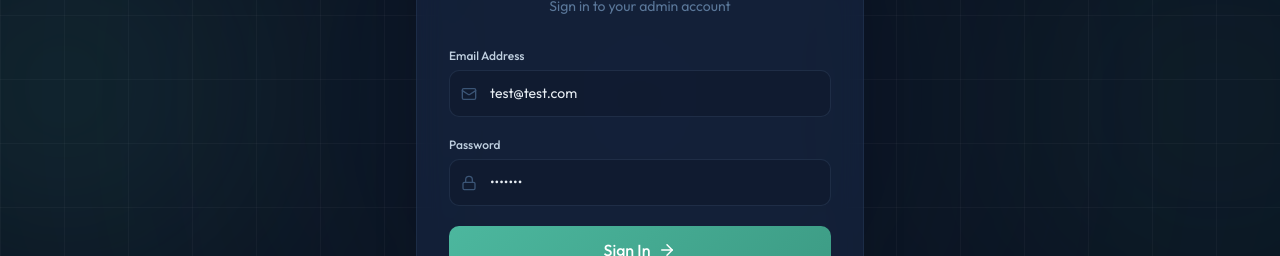
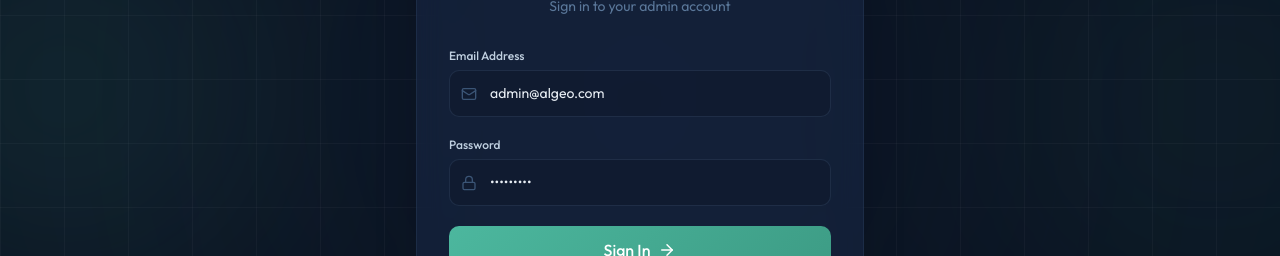
Before and after one commit to fadiamzr/algeo-admin-dashboard, a React (Vite) app: page /login in a window 1280 px wide. Shown: the part 305-561 px from the top of the page. Built offline with nearby package versions, Linux system fonts and the light colour scheme; no server answers.

Commit message:
feat: changed test@test by admin@algeo

```diff
--- a/src/pages/Login.jsx
+++ b/src/pages/Login.jsx
@@ -5,8 +5,8 @@ import { useTheme } from '../contexts/ThemeContext';
 import { Mail, Lock, ArrowRight, Sun, Moon } from 'lucide-react';
 
 export default function Login() {
-  const [email, setEmail] = useState('test@test.com');
-  const [password, setPassword] = useState('test123');
+  const [email, setEmail] = useState('admin@algeo.com');
+  const [password, setPassword] = useState('admin1234');
   const [error, setError] = useState('');
   const [loading, setLoading] = useState(false);
   const { login } = useAuth();
@@ -49,9 +49,8 @@ export default function Login() {
       {/* Theme toggle */}
       <button
         onClick={toggleTheme}
-        className={`absolute top-6 right-6 z-10 p-2.5 rounded-xl transition-all duration-300 ${
-          isDark ? 'hover:bg-white/5 text-navy-400 hover:text-amber-400' : 'hover:bg-black/5 text-navy-500 hover:text-teal-500'
-        }`}
+        className={`absolute top-6 right-6 z-10 p-2.5 rounded-xl transition-all duration-300 ${isDark ? 'hover:bg-white/5 text-navy-400 hover:text-amber-400' : 'hover:bg-black/5 text-navy-500 hover:text-teal-500'
+          }`}
         title={isDark ? 'Switch to Light Mode' : 'Switch to Dark Mode'}
       >
         {isDark ? <Sun size={20} /> : <Moon size={20} />}
```
Also changed, not shown: 1 other file (tests, documents, lock files or other folders).
